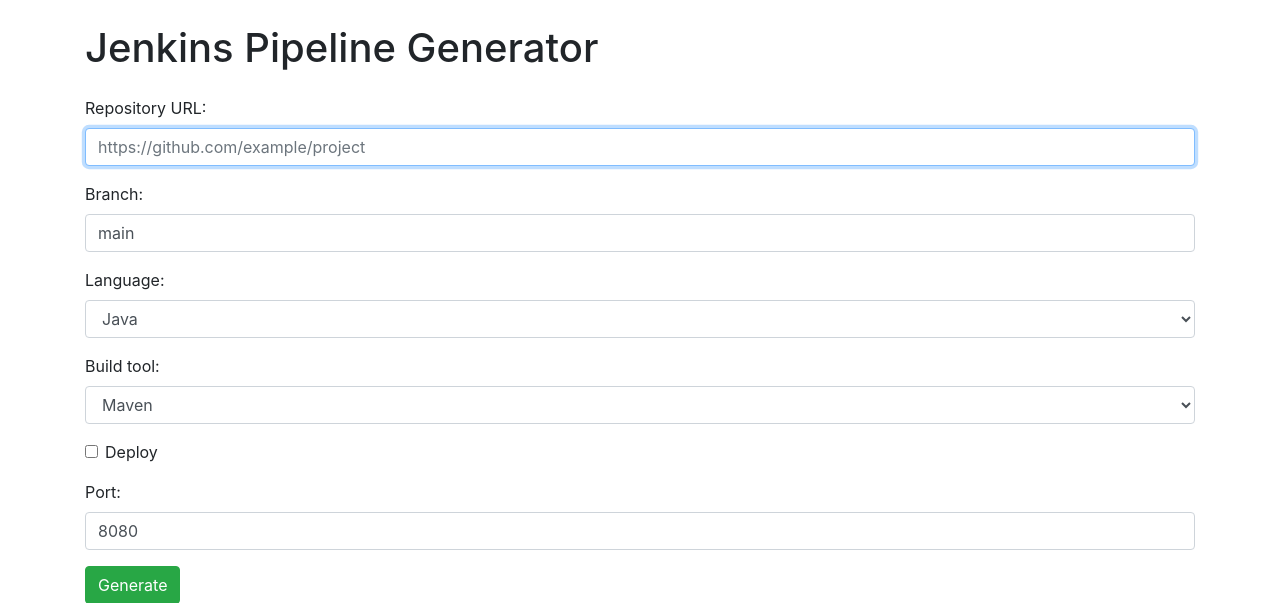
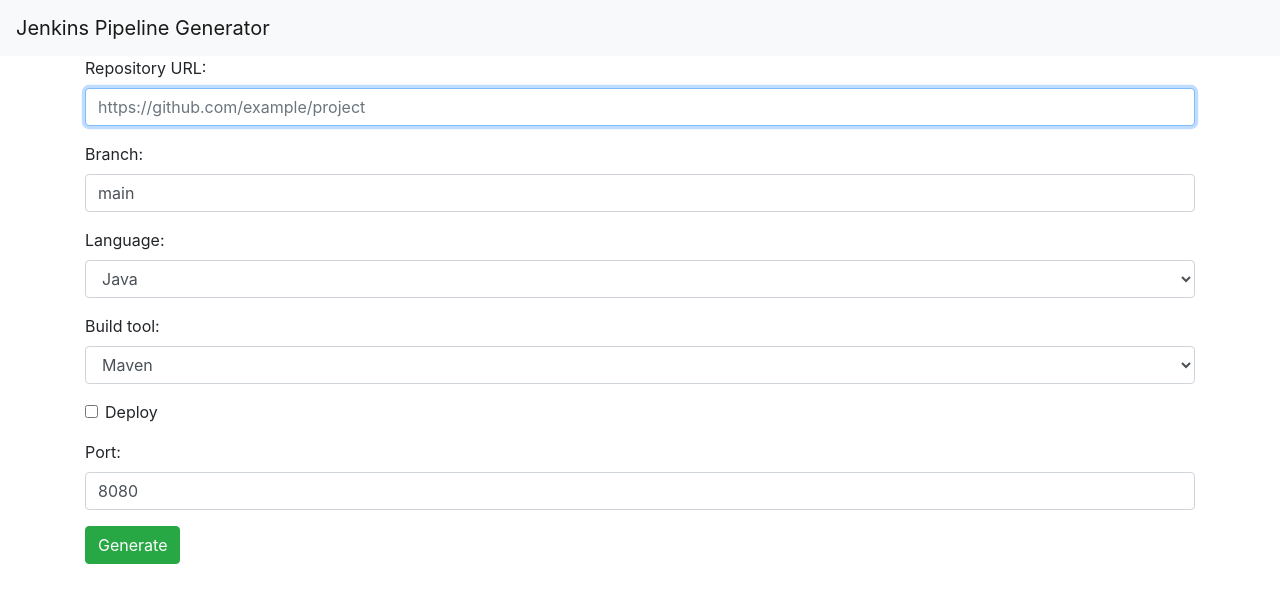
Before and after one commit to srajasimman/jenkins-pipeline-generator, a Flask app: page / in a window 1280 px wide. Shown: the top 603 px of the page. Run offline with Flask 3, Linux system fonts and the light colour scheme; some libraries are stand-ins or nearby versions.

Commit message:
🎨 navbar added

```diff
--- a/templates/generated.html
+++ b/templates/generated.html
@@ -1,6 +1,5 @@
 {% include 'header.html' %}
     <div class="container">
-        <h1 class="mt-4 mb-4">Jenkins Pipeline Generator</h1>
         <div class="code-box mb-4">
             <h4 class="mb-1">Generated Pipeline</h4><button class="copy-button btn btn-outline-primary btn-sm" onclick="copyToClipboard('generated-pipeline')">Copy</button>
             <pre class="mb-1 bg-light" id="generated-pipeline"><code class="hljs language-groovy">{{ pipeline_script }}</code></pre>
--- a/templates/header.html
+++ b/templates/header.html
@@ -22,3 +22,6 @@
       </style>
 </head>
 <body>
+  <nav class="navbar navbar-expand-lg navbar-light bg-light">
+    <a class="navbar-brand" href="/">Jenkins Pipeline Generator</a>
+  </nav>
--- a/templates/index.html
+++ b/templates/index.html
@@ -1,6 +1,5 @@
 {% include 'header.html' %}
     <div class="container">
-        <h1 class="mt-4 mb-4">Jenkins Pipeline Generator</h1>
         <form>
             <div class="form-group">
                 <label for="repo_url">Repository URL:</label>
```
